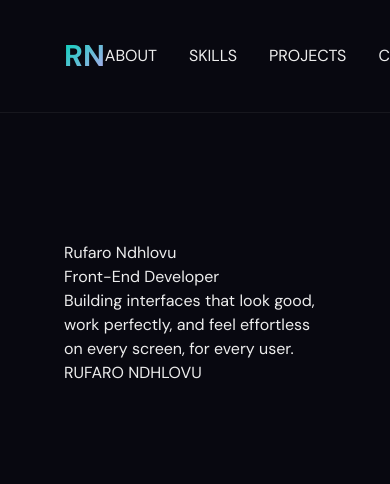
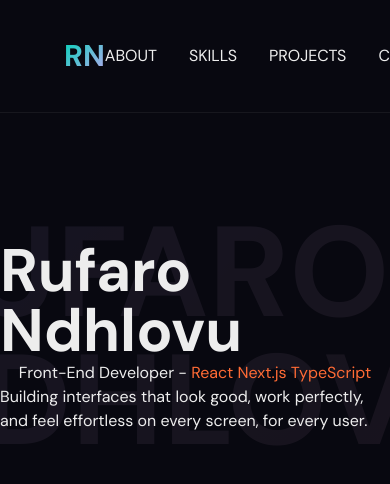
Before and after one commit to rufaro-ndhlovu/Portfolio_Website, a Next.js app: page / in a window 390 px wide. Shown: the top 484 px of the page. Built offline with nearby package versions, Linux system fonts and the light colour scheme.

Commit message:
Feat: Added some styling to the hero content as well as ensuring the elements are responsive. Added Gradient button and Gradient text tsx files to the ui directory.

```diff
--- a/app/globals.css
+++ b/app/globals.css
@@ -89,3 +89,9 @@ body {
   background-image: var(--grad-primary);
   background-size: 200% 200%;
 }
+
+.heronamebg {
+  background-image: var(--grad-lav-orange);
+  background-size: 300% 300%;
+  opacity: 0.08;
+}
--- a/components/sections/Hero.tsx
+++ b/components/sections/Hero.tsx
@@ -5,19 +5,27 @@ import React from "react";
 export default function Hero() {
   return (
     <>
-      <div className="flex flex-1 w-full max-w-3xl flex-col items-center justify-between py-32 px-16 bg-background relative">
-        <div>
-          <h1>
+      <div className="flex w-full flex-col items-center justify-center relative border-b border-[var(--border)]">
+        <div className="z-50 flex w-full flex-col items-center justify-center py-32 relative">
+          <h1 className="text-6xl font-bold">
             <span>Rufaro</span> Ndhlovu
           </h1>
-          <div>
-            <p>Front-End Developer</p>
-            <p>
-              Building interfaces that look good, work perfectly, and feel
-              effortless on every screen, for every user.
-            </p>
-          </div>
-          <div className="absolute">RUFARO NDHLOVU</div>
+
+          <p>
+            Front-End Developer -{" "}
+            <span className="text-[var(--color-orange)]">
+              React Next.js TypeScript
+            </span>
+          </p>
+          <p className="text-wrap sm:w-2/3">
+            Building interfaces that look good, work perfectly, and feel
+            effortless on every screen, for every user.
+          </p>
+        </div>
+        <div className="absolute">
+          <p className="heronamebg font-bold text-transparent bg-clip-text text-9xl w-full z-0 text-wrap">
+            RUFARO NDHLOVU
+          </p>
         </div>
       </div>
     </>
```
Also changed, not shown: components/ui/GradientButton.tsx (added), components/ui/GradientText.tsx (added).
